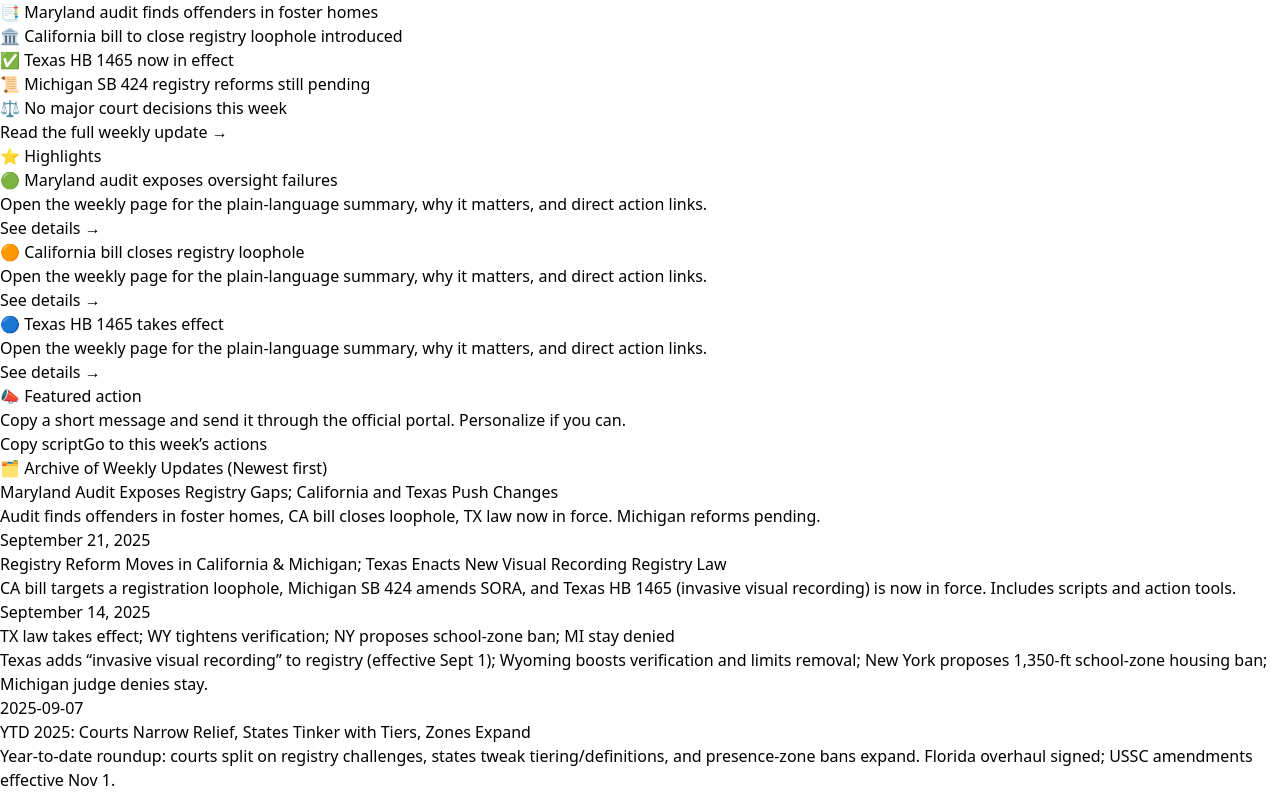
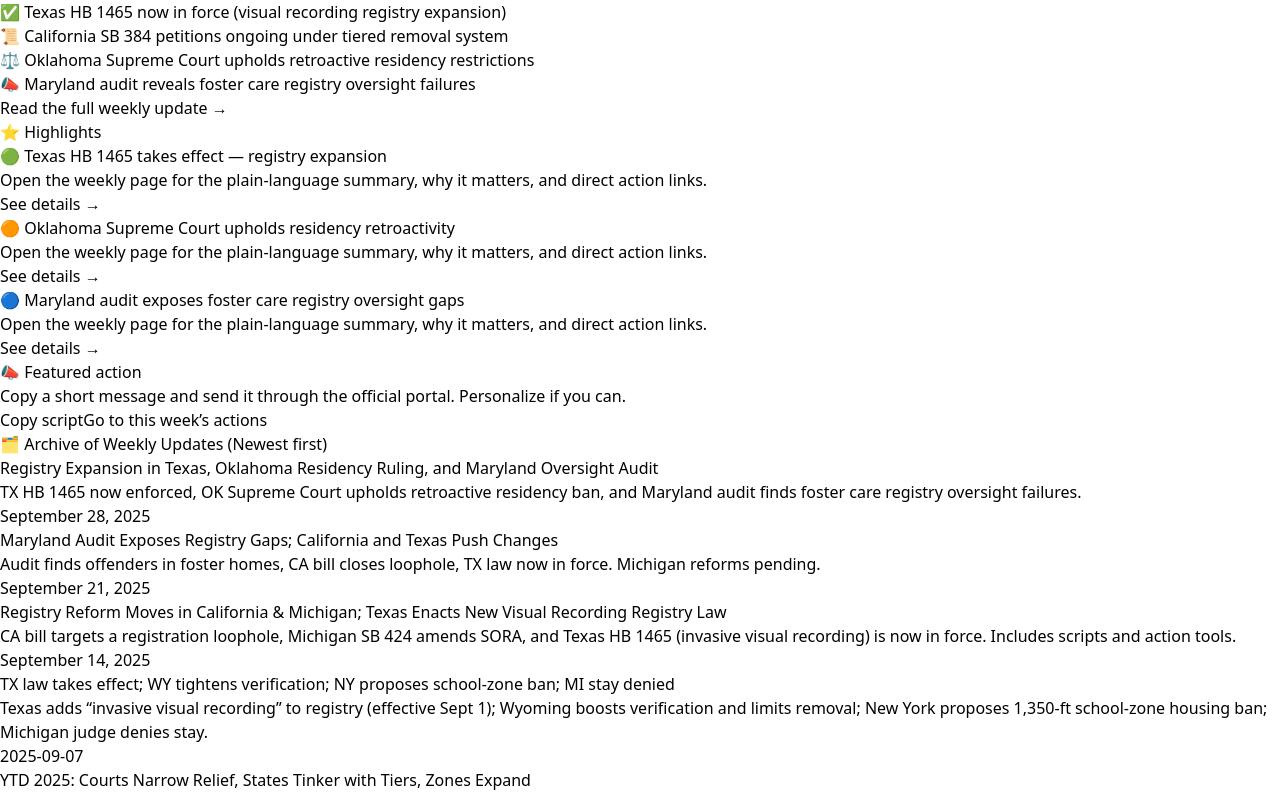
Before and after one commit to projectsolarrecon/Solar, a React (Vite) app: page /resources/legislative-tracker in a window 1280 px wide. Shown: the part 3200-3996 px from the top of the page. Built offline with nearby package versions, Linux system fonts and the light colour scheme.

Commit message:
Update legislativeUpdates.ts

```diff
--- a/src/data/legislativeUpdates.ts
+++ b/src/data/legislativeUpdates.ts
@@ -11,6 +11,12 @@ export type LegislativeUpdateMeta = {
 };
 
 export const legislativeUpdates: LegislativeUpdateMeta[] = [
+  {
+  date: "September 28, 2025",
+  title: "Registry Expansion in Texas, Oklahoma Residency Ruling, and Maryland Oversight Audit",
+  slug: "2025-09-28",
+  summary: "TX HB 1465 now enforced, OK Supreme Court upholds retroactive residency ban, and Maryland audit finds foster care registry oversight failures.",
+},
   {
     date: "September 21, 2025",
     title: "Maryland Audit Exposes Registry Gaps; California and Texas Push Changes",
```
